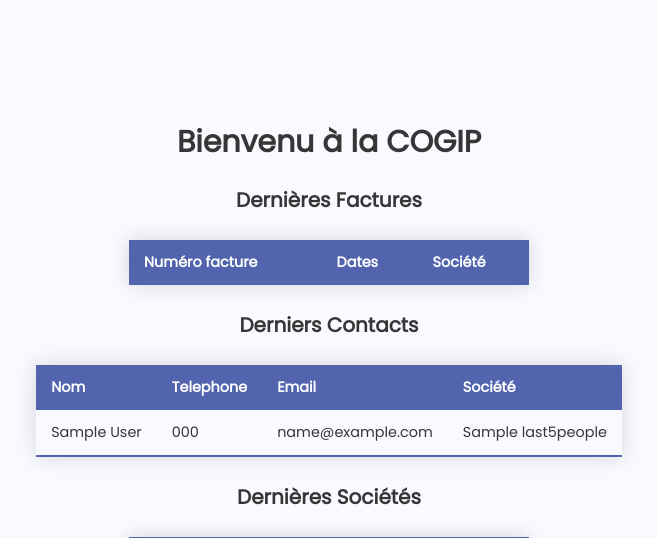
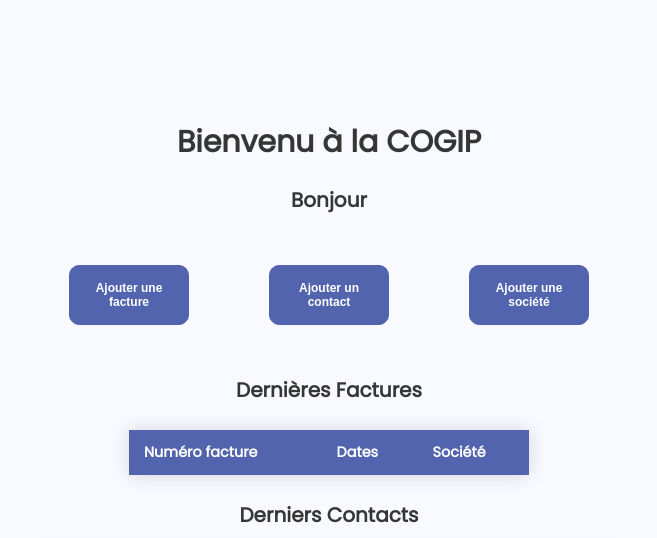
Before and after one commit to ShinYami/PHP-challenge-2-COGIP, a PHP site: template views/app/home.php in a window 1280 px wide. Shown: the part 75-613 px from the top of the page, without its empty margins (311-968 px from the left). Run offline with PHP 8.4, Linux system fonts and the light colour scheme; the template is opened without the code that fills it: most values are stand-ins (such as "Sample title", 1, 10 or a date in 2020); lists and menus that the app fills with data are empty; some libraries are stand-ins or nearby versions.

Commit message:
add btn home

```diff
--- a/public/style/table.css
+++ b/public/style/table.css
@@ -34,3 +34,11 @@
 .styled-table tbody tr:last-of-type {
     border-bottom: 2px solid #5264AE;
 }
+
+.add-elem {
+    max-width: 600px;
+    display: flex;
+    flex-direction: row;
+    justify-content: space-around;
+    margin: 50px auto;
+}
--- a/views/app/home.php
+++ b/views/app/home.php
@@ -5,6 +5,13 @@
 <main class="content">
     <div class="welcome">
         <h1>Bienvenu à la COGIP</h1>
+        <h2>Bonjour</h2>
+    </div>
+
+    <div class="add-elem">
+        <button>Ajouter une facture</button>
+        <button>Ajouter un contact</button>
+        <button>Ajouter une société</button>
     </div>
 
     <div class="table_content">
```
